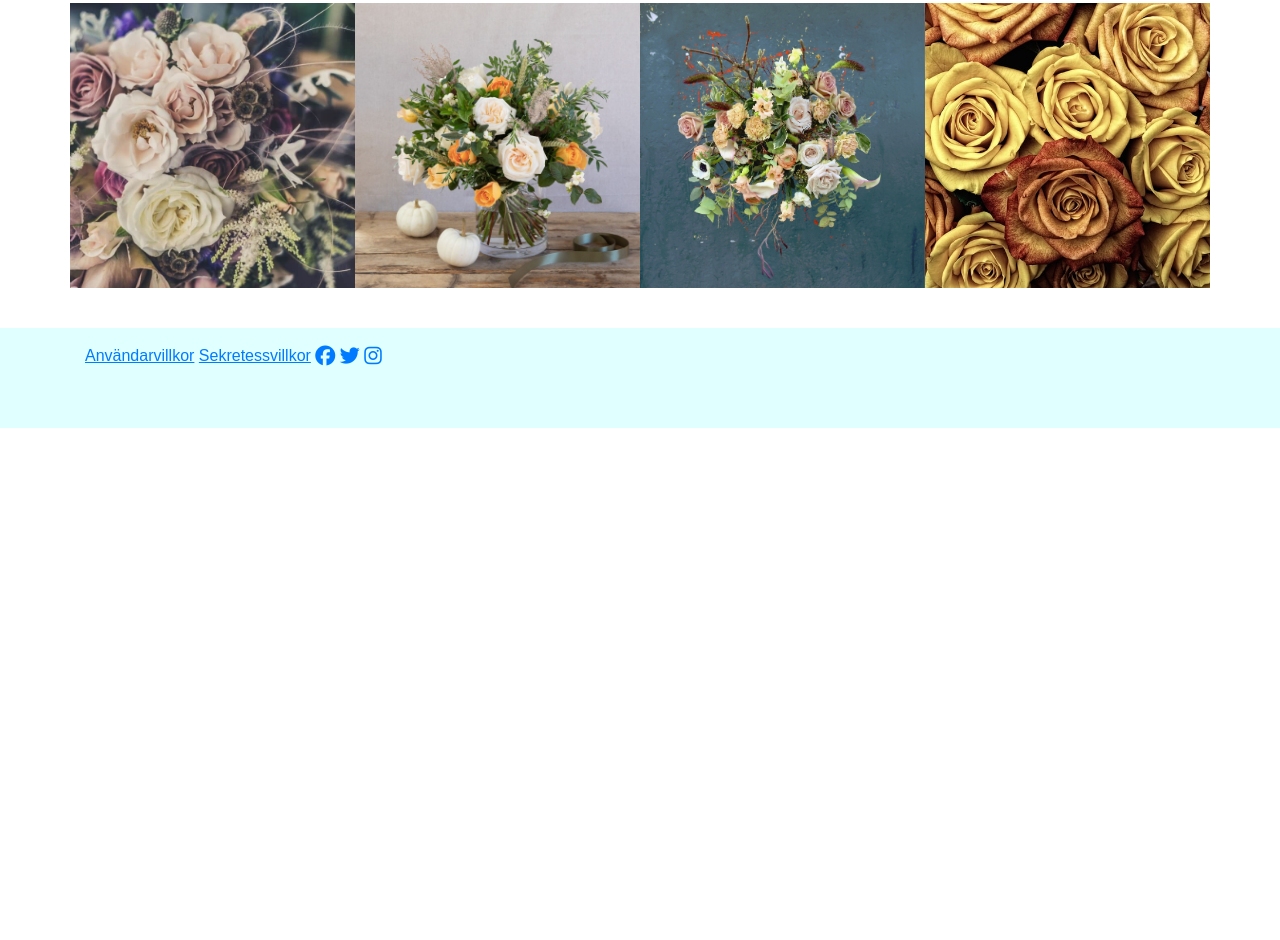
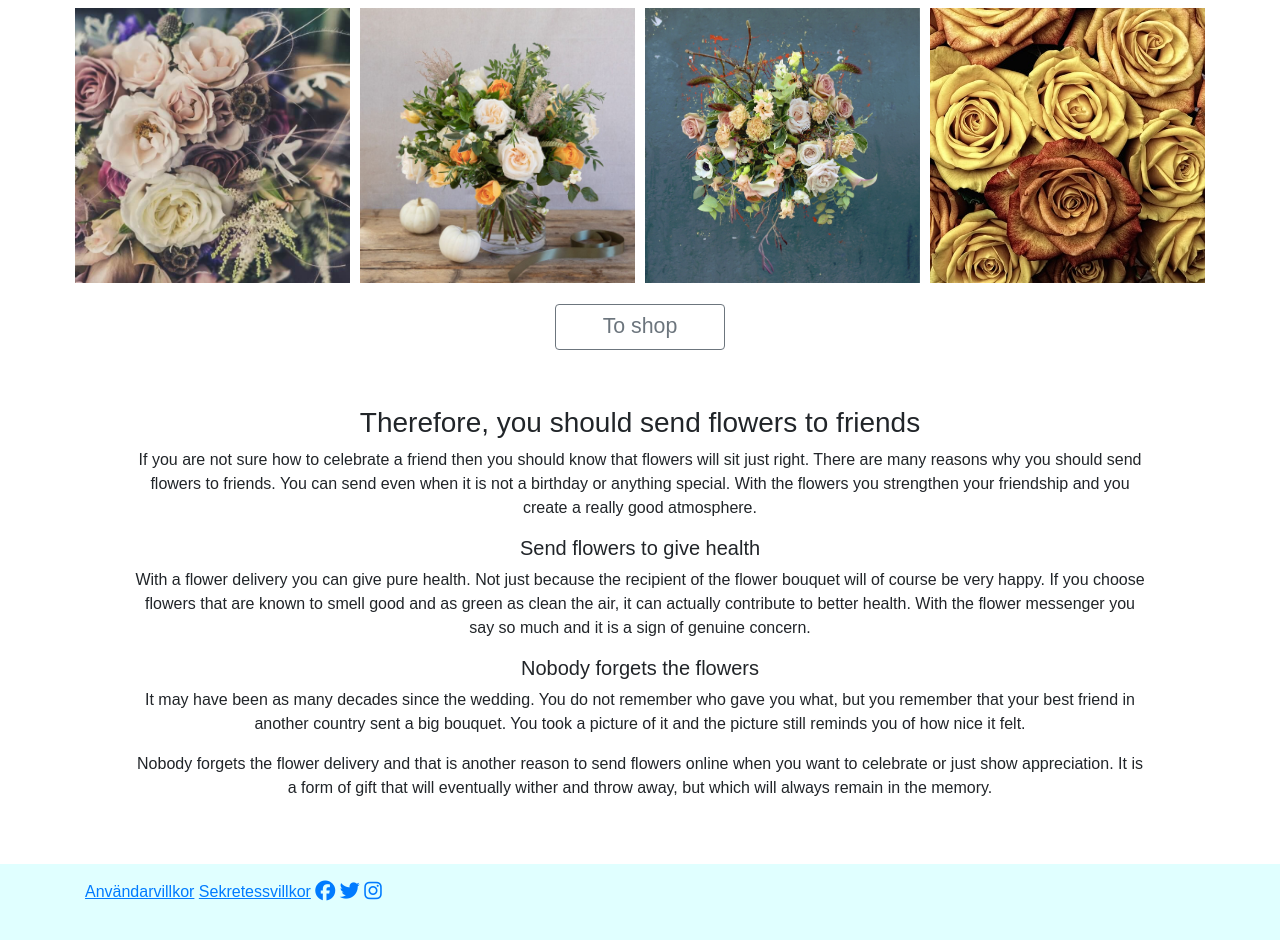
Before and after one commit to Kinc89/FED19S-WEBSHOP, a website: page index.html in a window 1280 px wide. Shown: the part 604-1544 px from the top of the page. Before the commit the page ends 1032 px from the top, so only its background shows below. Drawn offline with nearby package versions, Linux system fonts and the light colour scheme.

Commit message:
lagt till knapp och content

```diff
--- a/index.html
+++ b/index.html
@@ -93,6 +93,32 @@
                <img class="inspoimg" src="./img/inspo img/inspo4.jpeg" alt="inspobild"/>
         </div>
     </div>
+
+    <div class="row d-flex justify-content-center mt-3">
+        <button type="button" class="btn btn-outline-secondary shopbtn">To shop</button>
+    </div>
+</div>
+
+<div class="container contentcontainer mb-5">
+    <div class="row justify-content-center">
+        <div class="col-11">
+    <p>
+        <h3>Therefore, you should send flowers to friends</h3>
+        If you are not sure how to celebrate a friend then you should know that flowers will sit just right. There are many reasons why you should send flowers to friends. You can send even when it is not a birthday or anything special. With the flowers you strengthen your friendship and you create a really good atmosphere.
+    </p>
+    <p>
+        <h5>Send flowers to give health</h5>
+        With a flower delivery you can give pure health. Not just because the recipient of the flower bouquet will of course be very happy. If you choose flowers that are known to smell good and as green as clean the air, it can actually contribute to better health. With the flower messenger you say so much and it is a sign of genuine concern.
+    </p>
+    <p>
+        <h5> Nobody forgets the flowers</h5>
+        It may have been as many decades since the wedding. You do not remember who gave you what, but you remember that your best friend in another country sent a big bouquet. You took a picture of it and the picture still reminds you of how nice it felt.
+    </p>
+    <p>
+        Nobody forgets the flower delivery and that is another reason to send flowers online when you want to celebrate or just show appreciation. It is a form of gift that will eventually wither and throw away, but which will always remain in the memory.
+    </p>
+</div>
+</div>
 </div>
 
 
--- a/scss/main.scss
+++ b/scss/main.scss
@@ -109,15 +109,27 @@ $footerBG: #e0ffff;
 
 .imgWrapper {
     padding: 0;
-    background: $navbarBG;
+    padding: 5px;
 
 
     .inspoimg {
         width: 100%;
     }
 }
+.shopbtn {
+    width: 170px;
+    font-size: 16pt;
 }
 
+}
+
+.contentcontainer {
+text-align: center;
+
+    span {
+        margin:5px;
+    }
+}
 
 /* .inspo-container {
     width: 100%;
```
Also changed, not shown: css/main.css.
